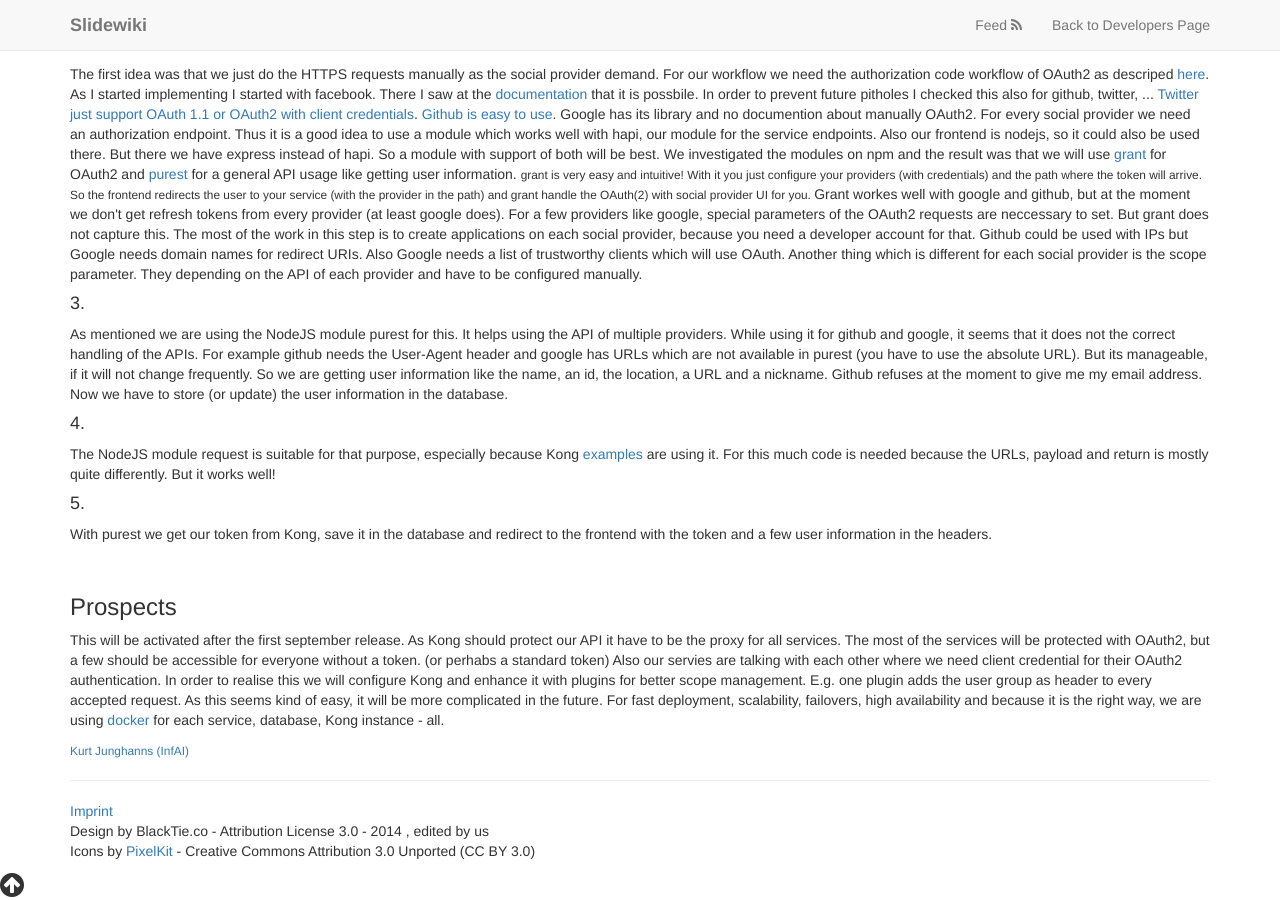
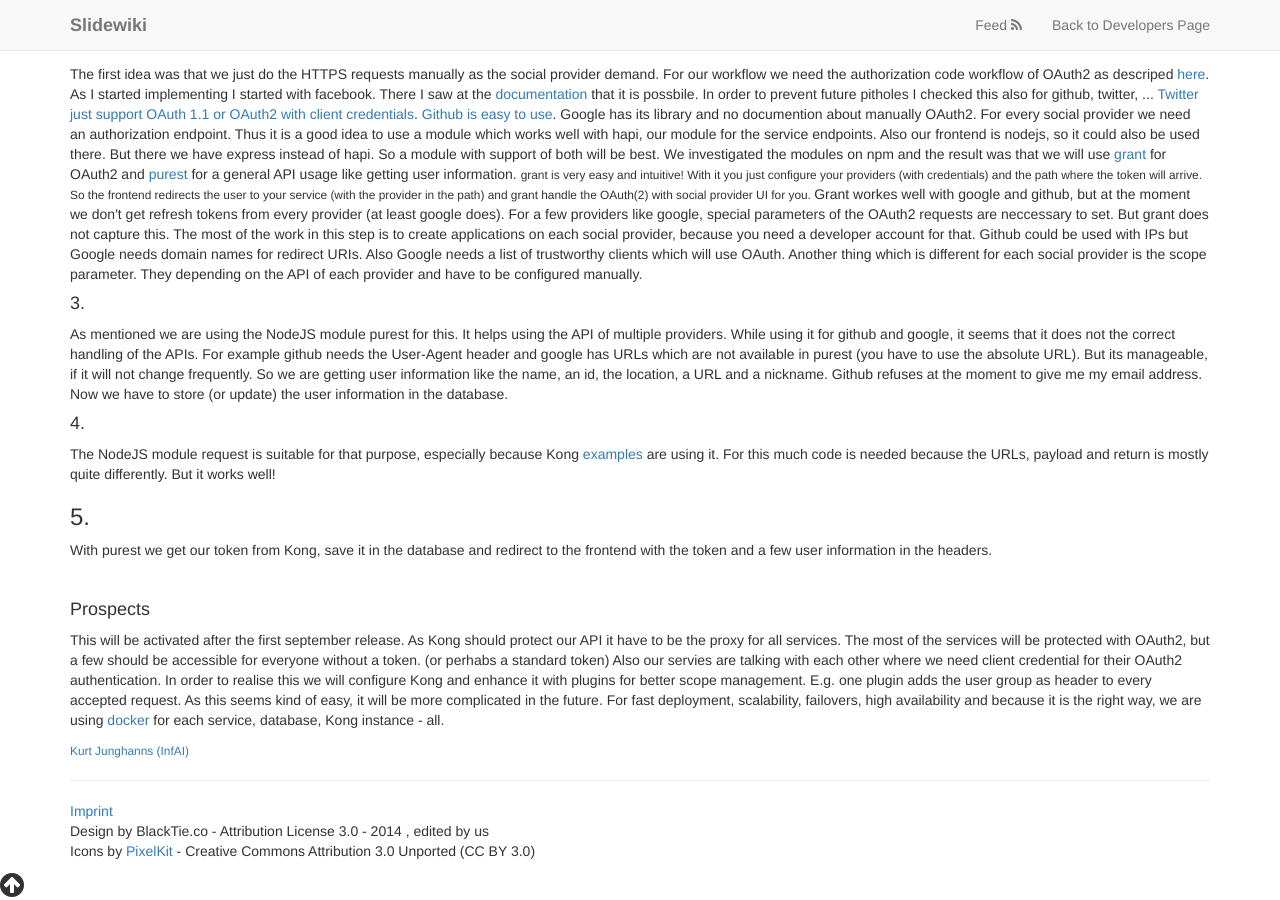
Before and after one commit to johannesgkp/johannesgkp.github.io, a Jekyll site: the page built from _posts/2016-05-24-authorization.html, in a window 1280 px wide and 900 px high, scrolled down 520 px. Built offline with Jekyll 4.4.1, drawn with Linux system fonts in a browser that asks for light colours; nearby versions of some CDN libraries.

Commit message:
h3 h4 issue?

```diff
--- a/_posts/2016-05-24-authorization.html
+++ b/_posts/2016-05-24-authorization.html
@@ -92,11 +92,11 @@ author: kj
 	But it works well!
 </p>
 <p>
-	<h4>5.</h4>
+	<h3>5.</h3>
 	With purest we get our token from Kong, save it in the database and redirect to the frontend with the token and a few user information in the headers.
 </p>
 <br>
-<h3>Prospects</h3>
+<h4>Prospects</h4>
 <p>
 	This will be activated after the first september release.
 	As Kong should protect our API it have to be the proxy for all services.
--- a/css/main.css
+++ b/css/main.css
@@ -99,7 +99,7 @@ i {
     margin: 8px;
     color: #DA6619;
     transition: all 0.2s ease 0s;
-	text-align: left;
+	text-align: justify;
 }
 #cs a, #frontend a, #services a, #opensource a, #team a, a > i, footer a {
     color: #1E78BB;
```
Also changed, not shown: _posts/2016-07-27- hackaton.html (+4 -3 lines).
